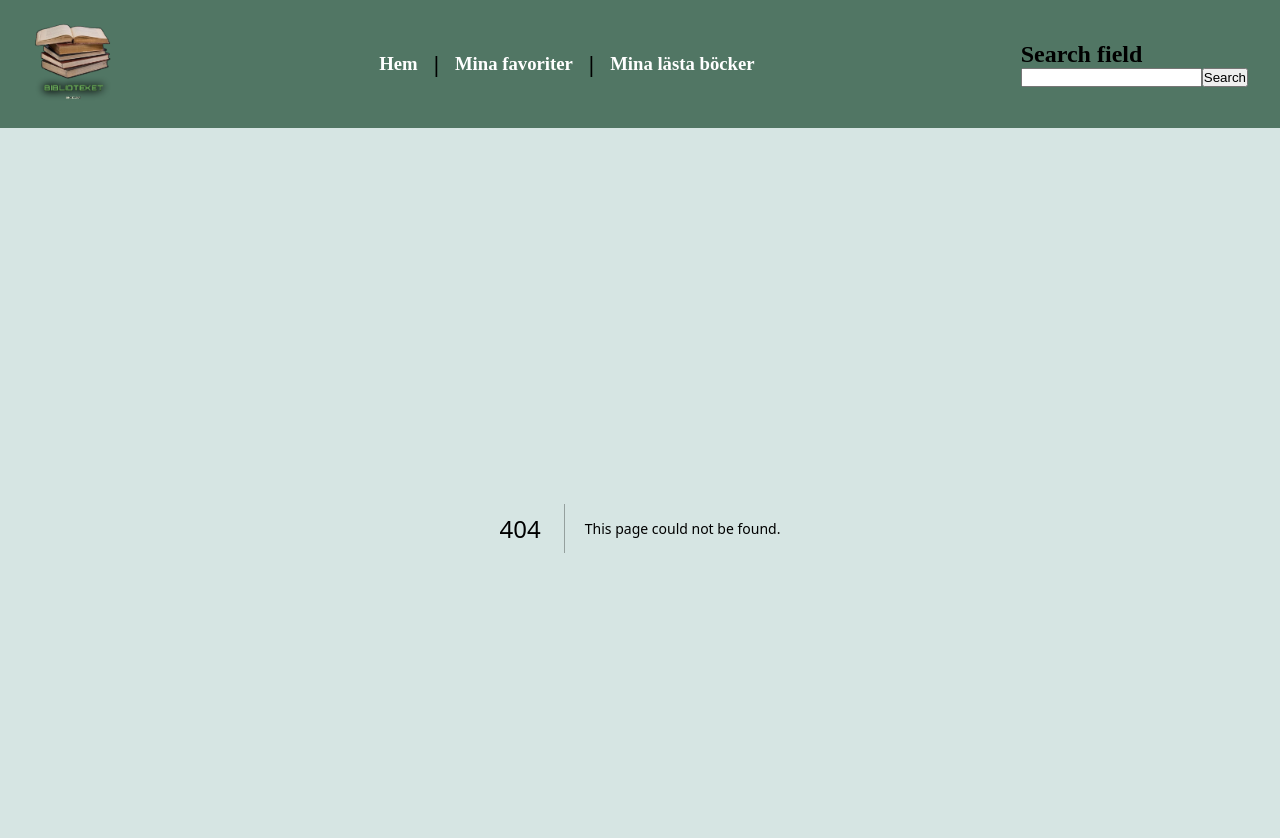
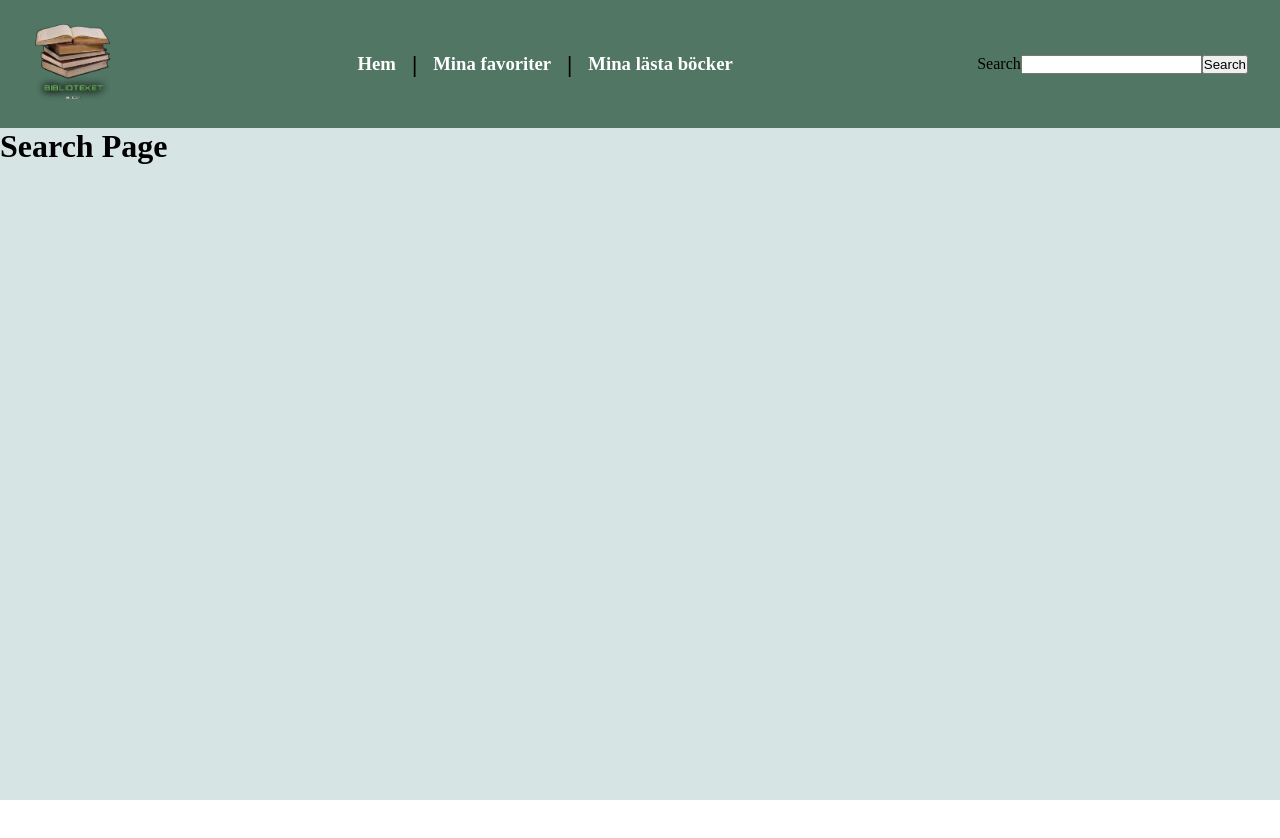
Before and after one commit to isabellaes/slutprojekt-js-ramverk, a Next.js app: page /search/1 in a window 1280 px wide. Before the commit this address had no page. Shown: the top 838 px of the page. After the commit the page ends 800 px from the top, so only its background shows below. Built offline with nearby package versions, Linux system fonts and the light colour scheme; no server answers.

Commit message:
add fetch method for search function

```diff
--- a/app/components/header/Header.tsx
+++ b/app/components/header/Header.tsx
@@ -1,7 +1,10 @@
+"use client";
+
 import Link from "next/link";
 import "./header.scss";
 import Image from "next/image";
 import logo from "./lib-logo.png";
+import Search from "./Search";
 
 const Header = () => {
   return (
@@ -24,9 +27,7 @@ const Header = () => {
         </Link>
       </nav>
       <div>
-        <h2>Search field</h2>
-        <input type="text" name="search" id="search" />
-        <button>Search</button>
+        <Search />
       </div>
     </header>
   );
--- a/app/components/header/Search.tsx
+++ b/app/components/header/Search.tsx
@@ -1,17 +1,27 @@
 "use client";
 
-import { useSearchParams, usePathname, useRouter } from "next/navigation";
+import { useRouter } from "next/navigation";
+import { useState } from "react";
 
 const Search = () => {
-  const searchParams = useSearchParams();
-  const pathname = usePathname();
-  const { replace } = useRouter();
+  const [serchTerm, setSearchTerm] = useState<string>("");
+  const router = useRouter();
 
-  function handleSearch(term: string) {}
+  function handleSearch() {
+    if (serchTerm) {
+      router.push(`/search/${serchTerm}`);
+    }
+  }
   return (
     <div>
       <label htmlFor="search">Search</label>
-      <input type="search" name="search" id="search" />
+      <input
+        type="search"
+        name="search"
+        id="search"
+        onChange={(e) => setSearchTerm(e.currentTarget.value)}
+      />
+      <button onClick={() => handleSearch()}>Search</button>
     </div>
   );
 };
--- a/app/lib/functions.ts
+++ b/app/lib/functions.ts
@@ -38,7 +38,8 @@ export async function fetchWorkById(query: string): Promise<Root> {
 export async function fetchBookByTitle(query: string): Promise<any> {
   const apiUrl = `https://openlibrary.org/search.json?title=${encodeURIComponent(
     query
-  )}.json`;
+  )}`;
+  console.log(apiUrl);
   try {
     const response = await fetch(apiUrl);
     if (!response.ok) {
--- /dev/null
+++ b/app/search/[id]/page.tsx
@@ -0,0 +1,25 @@
+"use client";
+
+import { useParams } from "next/navigation";
+import Search from "../../components/header/Search";
+import { useEffect } from "react";
+import { fetchBookByTitle } from "@/app/lib/functions";
+
+export default function Page() {
+  const params = useParams<{ id: string }>();
+  console.log(params.id);
+
+  useEffect(() => {
+    const fetchData = async () => {
+      const data = await fetchBookByTitle(params.id);
+      console.log(data);
+    };
+    fetchData();
+  });
+
+  return (
+    <>
+      <h1>Search Page</h1>
+    </>
+  );
+}
--- a/app/search/page.tsx
+++ /dev/null
@@ -1,3 +0,0 @@
-export default function Page() {
-  return <h1>Search Page</h1>;
-}
```
